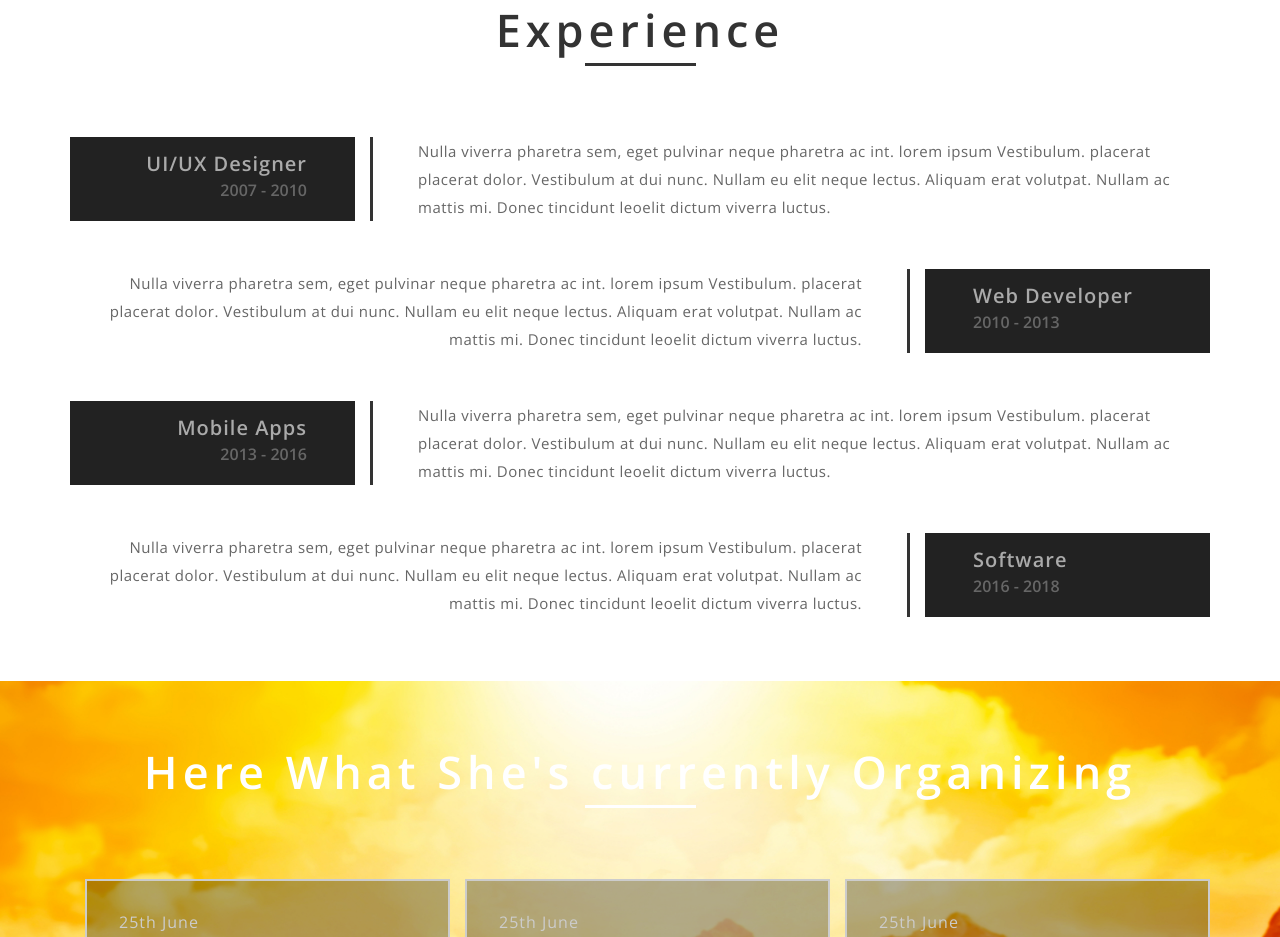
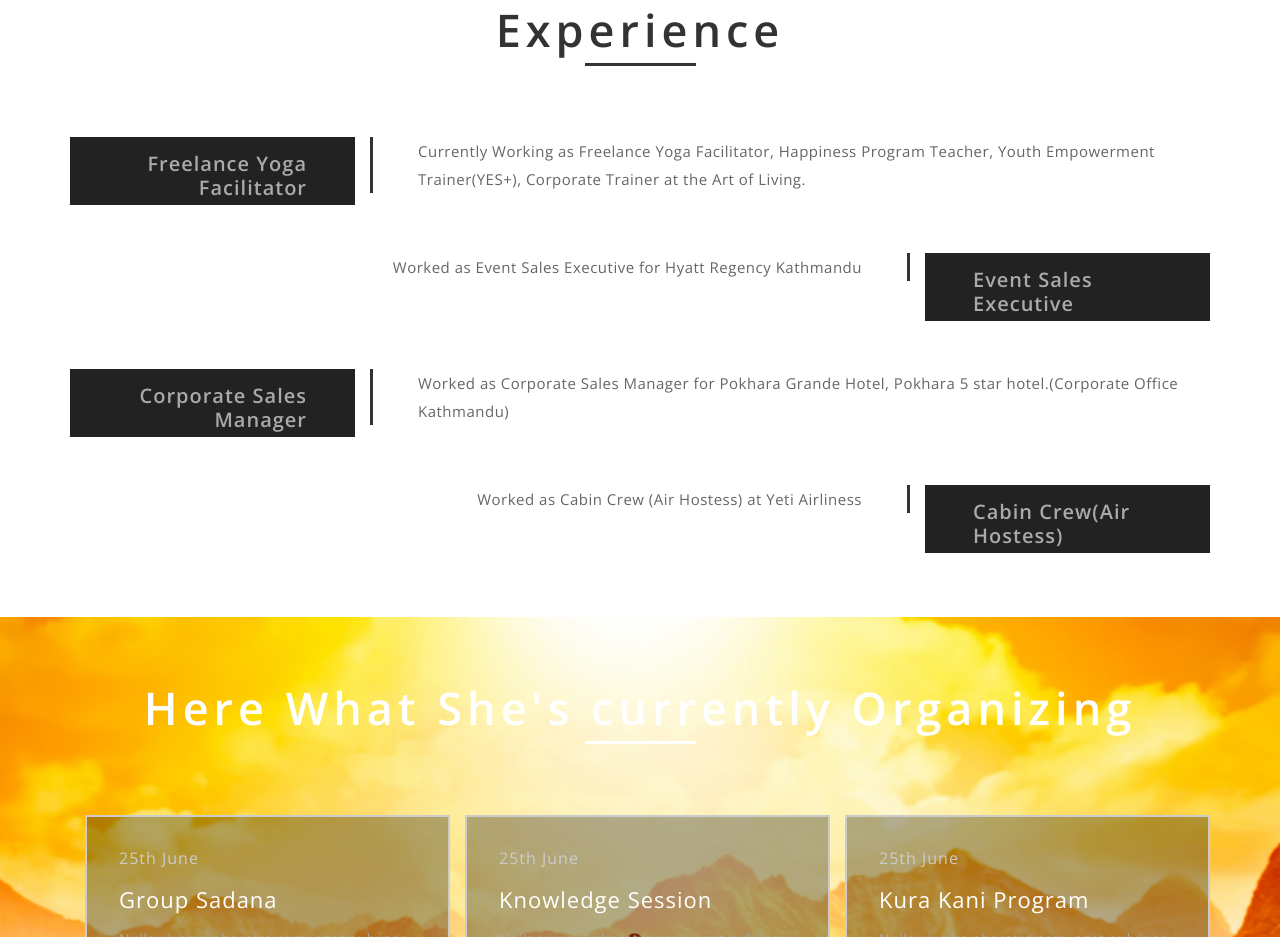
Before and after one commit to riyathapa/riyathapa.github.io, a plain HTML site: page index.html in a window 1280 px wide. Shown: the part 1849-2786 px from the top of the page. Drawn offline with nearby package versions, Linux system fonts and the light colour scheme.

Commit message:
Update index.html

```diff
--- a/index.html
+++ b/index.html
@@ -192,46 +192,38 @@
 			<h3 class="heading">Experience</h3>
 			<div class="row exp-grids">
 				<div class="col-md-3 exp wthree">
-					<h4>UI/UX designer</h4>
-					<h5>2007 - 2010</h5>
+					<h4>Freelance Yoga Facilitator</h4>
+					<!-- <h5>2007 - 2010</h5> -->
 				</div>
 				<div class="col-md-9 mt-md-0 mt-4 wthree">
-					<p>Nulla viverra pharetra sem, eget pulvinar neque pharetra ac int. lorem ipsum Vestibulum. placerat
-						placerat dolor. Vestibulum at dui nunc. Nullam eu elit neque lectus. Aliquam erat volutpat.
-						Nullam ac mattis mi. Donec tincidunt leoelit dictum viverra luctus.</p>
+					<p>Currently Working as Freelance Yoga Facilitator, Happiness Program Teacher, Youth Empowerment Trainer(YES+), Corporate Trainer at the Art of Living.</p>
 				</div>
 			</div>
 			<div class="row exp-grid1 mt-5 wthree">
 				<div class="col-md-9 mb-md-0 mb-4">
-					<p>Nulla viverra pharetra sem, eget pulvinar neque pharetra ac int. lorem ipsum Vestibulum. placerat
-						placerat dolor. Vestibulum at dui nunc. Nullam eu elit neque lectus. Aliquam erat volutpat.
-						Nullam ac mattis mi. Donec tincidunt leoelit dictum viverra luctus.</p>
+					<p>Worked as Event Sales Executive for Hyatt Regency Kathmandu</p>
 				</div>
 				<div class="col-md-3 exp1 wthree">
-					<h4>Web Developer</h4>
-					<h5>2010 - 2013</h5>
+					<h4>Event Sales Executive</h4>
+					<!-- <h5>2010 - 2013</h5> -->
 				</div>
 			</div>
 			<div class="row exp-grids mt-5 wthree">
 				<div class="col-md-3 exp">
-					<h4>Mobile Apps</h4>
-					<h5>2013 - 2016</h5>
+					<h4>Corporate Sales Manager</h4>
+					<!-- <h5>2013 - 2016</h5> -->
 				</div>
 				<div class="col-md-9 mt-md-0 mt-4 wthree">
-					<p>Nulla viverra pharetra sem, eget pulvinar neque pharetra ac int. lorem ipsum Vestibulum. placerat
-						placerat dolor. Vestibulum at dui nunc. Nullam eu elit neque lectus. Aliquam erat volutpat.
-						Nullam ac mattis mi. Donec tincidunt leoelit dictum viverra luctus.</p>
+					<p>Worked as Corporate Sales Manager for Pokhara Grande Hotel, Pokhara 5 star hotel.(Corporate Office Kathmandu)</p>
 				</div>
 			</div>
 			<div class="row exp-grid1 mt-5 wthree">
 				<div class="col-md-9 mb-md-0 mb-4">
-					<p>Nulla viverra pharetra sem, eget pulvinar neque pharetra ac int. lorem ipsum Vestibulum. placerat
-						placerat dolor. Vestibulum at dui nunc. Nullam eu elit neque lectus. Aliquam erat volutpat.
-						Nullam ac mattis mi. Donec tincidunt leoelit dictum viverra luctus.</p>
+					<p>Worked as Cabin Crew (Air Hostess) at Yeti Airliness</p>
 				</div>
 				<div class="col-md-3 exp1 wthree">
-					<h4>Software</h4>
-					<h5>2016 - 2018</h5>
+					<h4>Cabin Crew(Air Hostess)</h4>
+					<!-- <h5>2016 - 2018</h5> -->
 				</div>
 			</div>
 		</div>
```
